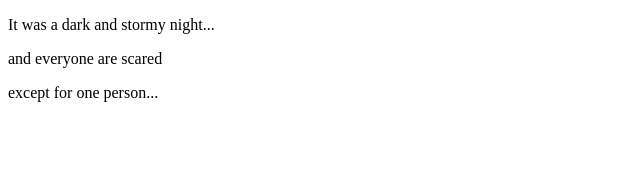
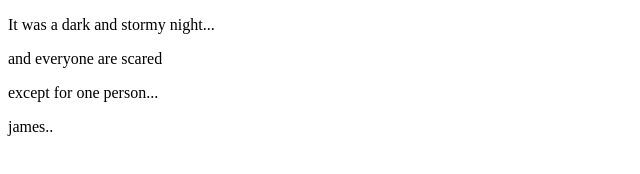
Before and after one commit to REYCEBU/fireside-story, a plain HTML site: page index.html in a window 1280 px wide. Shown: the full height of the page, 0-640 px from the left. Drawn offline with Linux system fonts and the light colour scheme.

Commit message:
added fourth line of story

```diff
--- a/index.html
+++ b/index.html
@@ -4,5 +4,6 @@
       <p>It was a dark and stormy night...</p>
       <p>and everyone are scared</p>
       <p>except for one person...</p>
+      <p>james..</p>
     </body>
   </html>
```
